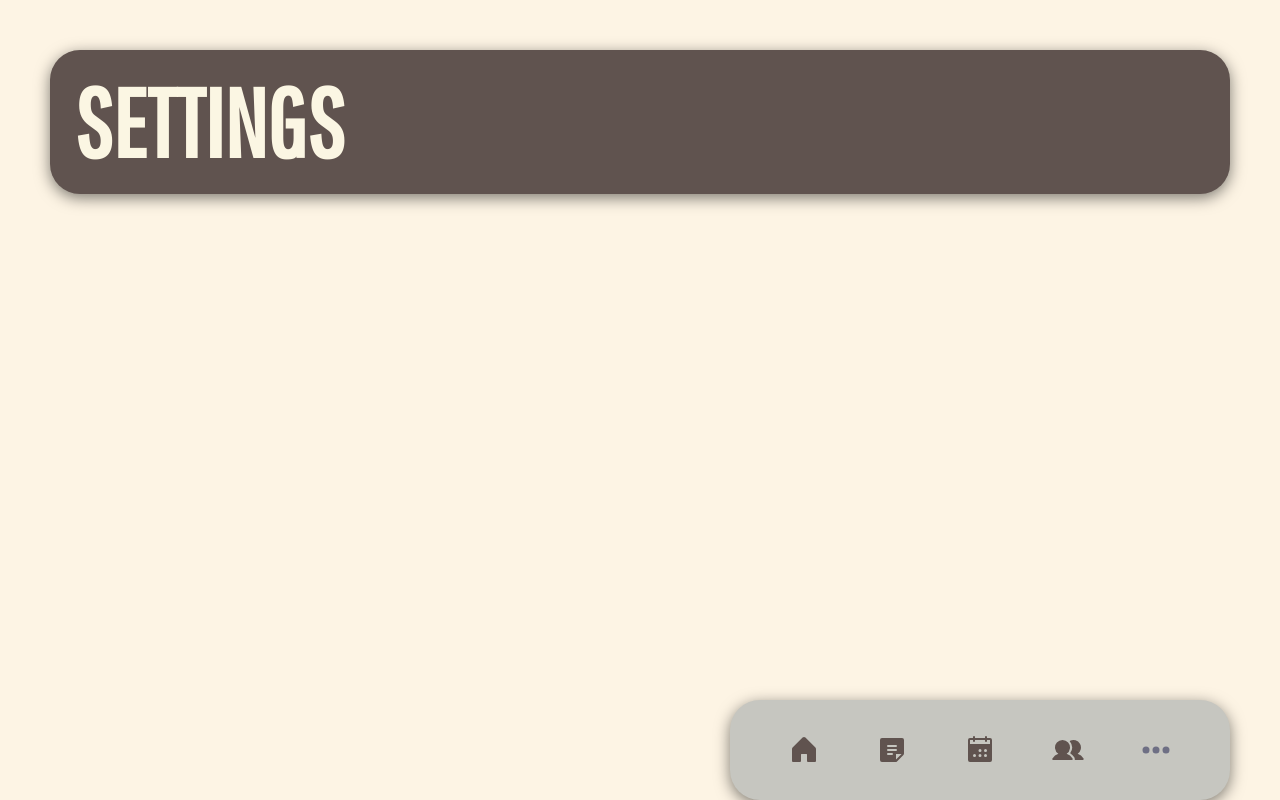
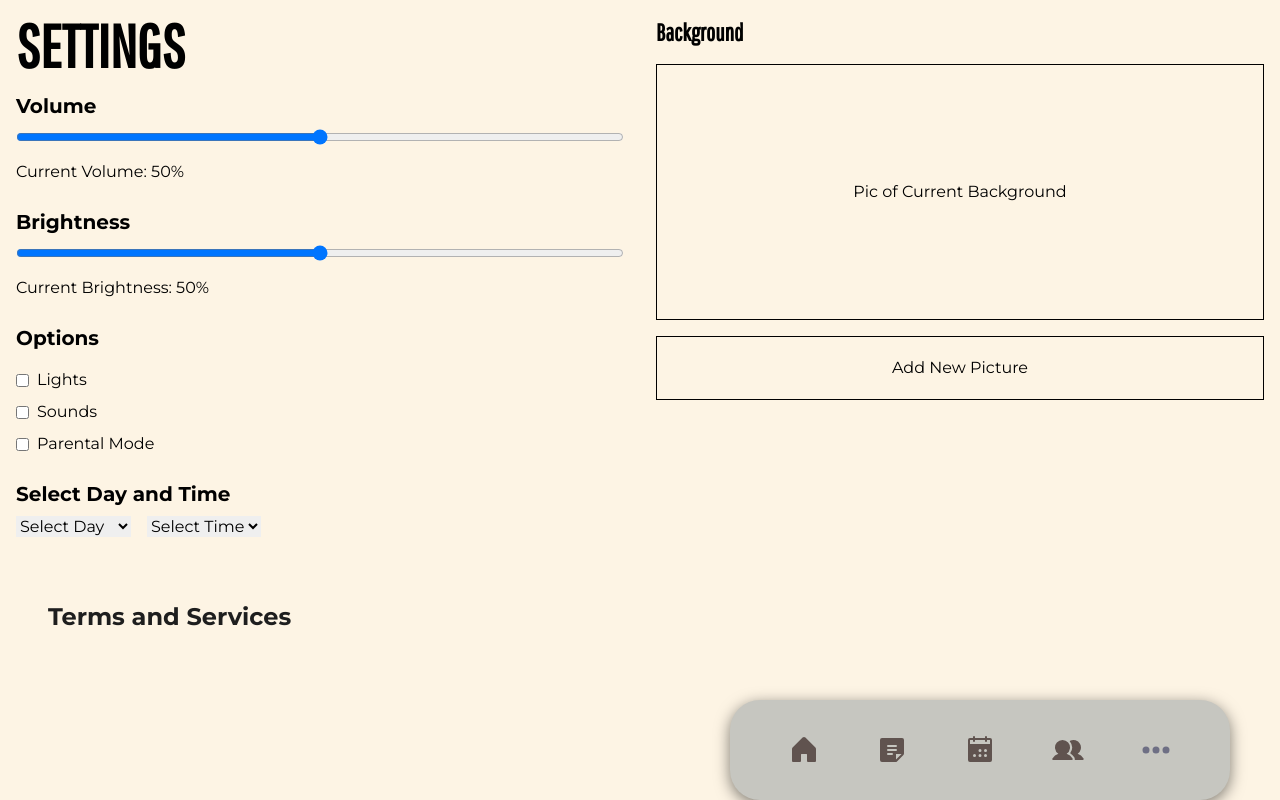
Before and after one commit to koningmalik412/3801-smart-table, a React (Create React App) app: page /settings in a window 1280 px wide. Built offline with nearby package versions, Linux system fonts and the light colour scheme.

Commit message:
Update index.js
Base settings

```diff
--- a/src/pages/Settings/index.js
+++ b/src/pages/Settings/index.js
@@ -1,13 +1,162 @@
-import React from "react";
-import { Link } from "react-router-dom";
+import React, { useState } from "react";
 
 const Settings = () => {
+  const [volume, setVolume] = useState(50);
+  const [brightness, setBrightness] = useState(50);
+  const [options, setOptions] = useState({
+    lights: false,
+    sounds: false,
+    parentalMode: false,
+  });
+  const [selectedDay, setSelectedDay] = useState("");
+  const [selectedTime, setSelectedTime] = useState("");
+
+  const handleOptionChange = (e) => {
+    setOptions({
+      ...options,
+      [e.target.name]: e.target.checked,
+    });
+  };
+
   return (
-    <div className="pt-[50px] pl-[50px] pr-[50px]">
-      <div className="block w-full p-6 bg-brown rounded-[30px] shadow-[0px_4px_15px_rgba(0,0,0,0.5)]">
-        <h5 className="text-8xl font-bold text-[#FBF6E3]">SETTINGS</h5>
+    <div className="flex">
+      {/* Left Half */}
+      <div className="w-1/2 p-4">
+        {/* Made the SETTINGS title much bigger */}
+        <h5 className="text-6xl font-bold mb-4">SETTINGS</h5>
+
+        {/* Volume Slider */}
+        <div className="mb-6">
+          <label className="block text-xl font-bold mb-2">Volume</label>
+          <input
+            type="range"
+            min="0"
+            max="100"
+            value={volume}
+            onChange={(e) => setVolume(e.target.value)}
+            className="w-full"
+          />
+          <p className="mt-2">Current Volume: {volume}%</p>
+        </div>
+
+        {/* Brightness Slider */}
+        <div className="mb-6">
+          <label className="block text-xl font-bold mb-2">Brightness</label>
+          <input
+            type="range"
+            min="0"
+            max="100"
+            value={brightness}
+            onChange={(e) => setBrightness(e.target.value)}
+            className="w-full"
+          />
+          <p className="mt-2">Current Brightness: {brightness}%</p>
+        </div>
+
+        {/* Checkboxes */}
+        <div className="mb-6">
+          <label className="block text-xl font-bold mb-4">Options</label>
+          <div className="flex flex-col space-y-2">
+            <label className="inline-flex items-center">
+              <input
+                type="checkbox"
+                name="lights"
+                checked={options.lights}
+                onChange={handleOptionChange}
+                className="form-checkbox"
+              />
+              <span className="ml-2">Lights</span>
+            </label>
+            <label className="inline-flex items-center">
+              <input
+                type="checkbox"
+                name="sounds"
+                checked={options.sounds}
+                onChange={handleOptionChange}
+                className="form-checkbox"
+              />
+              <span className="ml-2">Sounds</span>
+            </label>
+            <label className="inline-flex items-center">
+              <input
+                type="checkbox"
+                name="parentalMode"
+                checked={options.parentalMode}
+                onChange={handleOptionChange}
+                className="form-checkbox"
+              />
+              <span className="ml-2">Parental Mode</span>
+            </label>
+          </div>
+        </div>
+
+        {/* Day and Time Dropdown */}
+        <div className="mb-6">
+          <label className="block text-xl font-bold mb-2">
+            Select Day and Time
+          </label>
+          <div className="flex space-x-4">
+            {/* Day Dropdown */}
+            <select
+              value={selectedDay}
+              onChange={(e) => setSelectedDay(e.target.value)}
+              className="form-select"
+            >
+              <option value="">Select Day</option>
+              <option value="Sunday">Sunday</option>
+              <option value="Monday">Monday</option>
+              <option value="Tuesday">Tuesday</option>
+              <option value="Wednesday">Wednesday</option>
+              <option value="Thursday">Thursday</option>
+              <option value="Friday">Friday</option>
+              <option value="Saturday">Saturday</option>
+            </select>
+
+            {/* Time Dropdown */}
+            <select
+              value={selectedTime}
+              onChange={(e) => setSelectedTime(e.target.value)}
+              className="form-select"
+            >
+              <option value="">Select Time</option>
+              {Array.from({ length: 24 }, (_, i) => (
+                <option key={i} value={`${i}:00`}>
+                  {`${i}:00`}
+                </option>
+              ))}
+            </select>
+          </div>
+        </div>
+
+        {/* Added Terms and Services Button */}
+        <button
+          className="bg-blue-500 hover:bg-blue-700 text-black font-bold py-4 px-8 rounded text-2xl mt-6"
+        >
+          Terms and Services
+        </button>
       </div>
-      <div className="flex mt-4">
+
+      {/* Right Half */}
+      <div className="w-1/2 p-4">
+        <h5 className="text-2xl font-bold mb-4">Background</h5>
+        <div className="space-y-4">
+          <div
+            className="border border-gray-300 p-4 text-center cursor-pointer h-64 flex items-center justify-center"
+            onClick={() => {
+              /* handle click */
+            }}
+          >
+            Pic of Current Background
+          </div>
+          <div
+            className="border border-gray-300 p-4 text-center cursor-pointer h-16 flex items-center justify-center"
+            onClick={() => {
+              /* handle click */
+            }}
+          >
+            Add New Picture
+          </div>
+        </div>
       </div>
     </div>
   );
```
